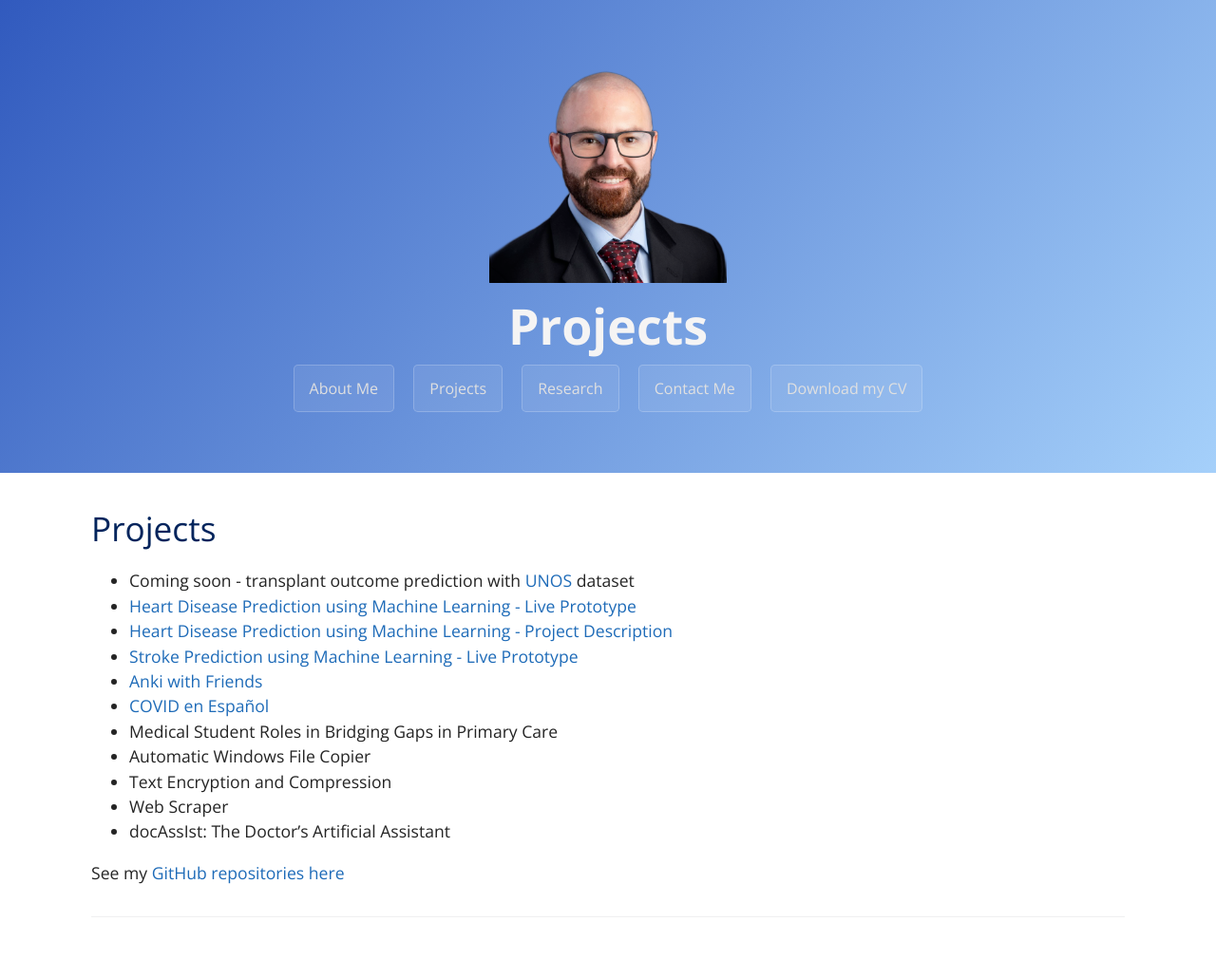
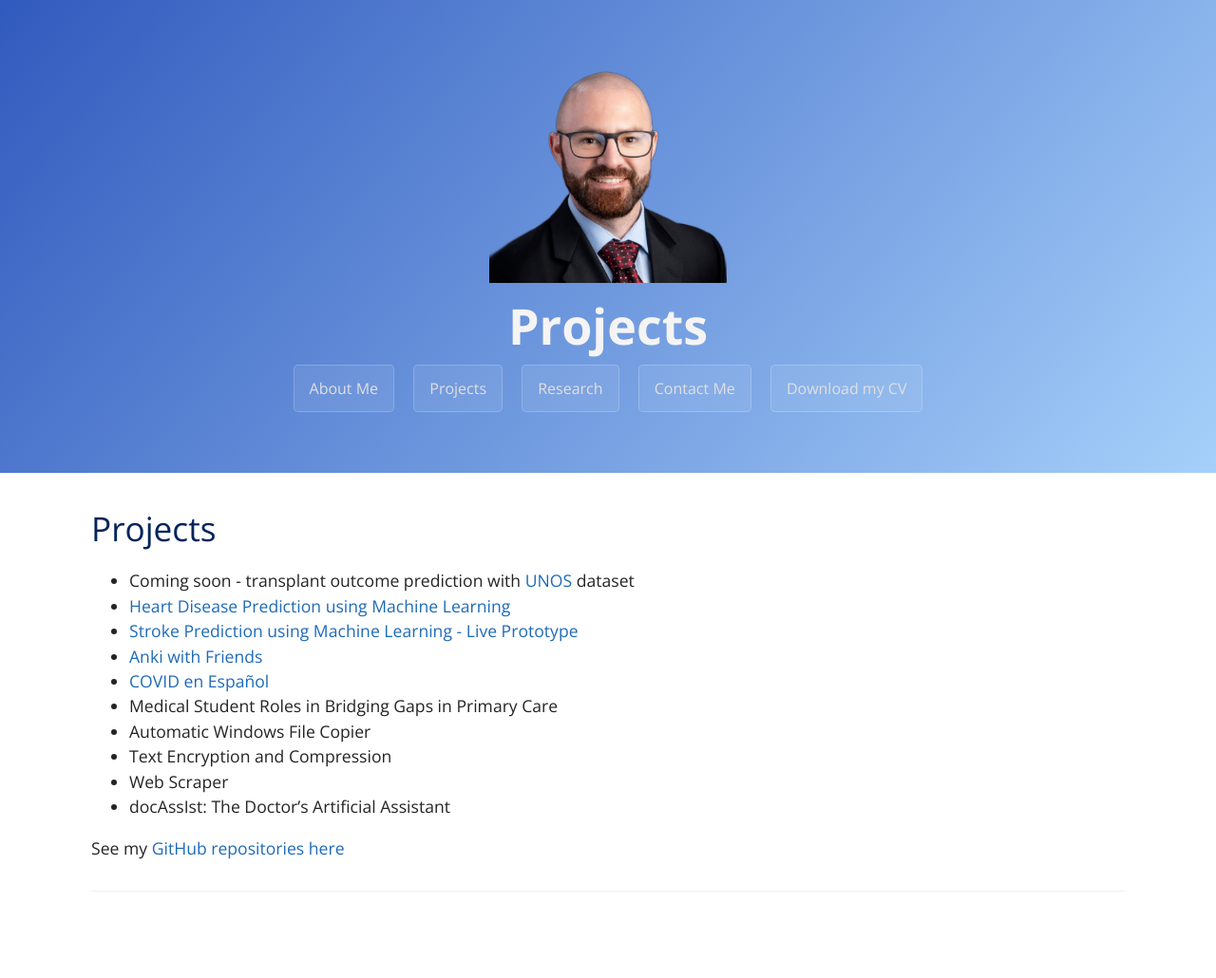
Before and after one commit to jopeo/joepo, a Jekyll site: the page built from projects.md, in a window 1280 px wide. Shown: the whole page at 95% size. Built offline with Jekyll 4.4.1, drawn with Linux system fonts in a browser that asks for light colours; after the commit the page ends 1003 px from its top, so only the background shows below that.

Commit message:
update projects.md

```diff
--- a/projects.md
+++ b/projects.md
@@ -7,8 +7,7 @@ filename: contact
 # Projects
 
 - Coming soon - transplant outcome prediction with [UNOS](https://unos.org/data/){:target="_blank"} dataset
-- [Heart Disease Prediction using Machine Learning - Live Prototype](http://www.heartdiseasepredictor.com/){:target="_blank"}
-- [Heart Disease Prediction using Machine Learning - Project Description](http://www.heartdiseaseprediction.com/){:target="_blank"}
+- [Heart Disease Prediction using Machine Learning](http://www.heartdiseaseprediction.com/){:target="_blank"}
 - [Stroke Prediction using Machine Learning - Live Prototype](http://www.strokepredictor.com/){:target="_blank"}
 - [Anki with Friends](https://ankiwithfriends.com/){:target="_blank"}
 - [COVID en Español](http://www.covidenespanol.com/){:target="_blank"}
```
